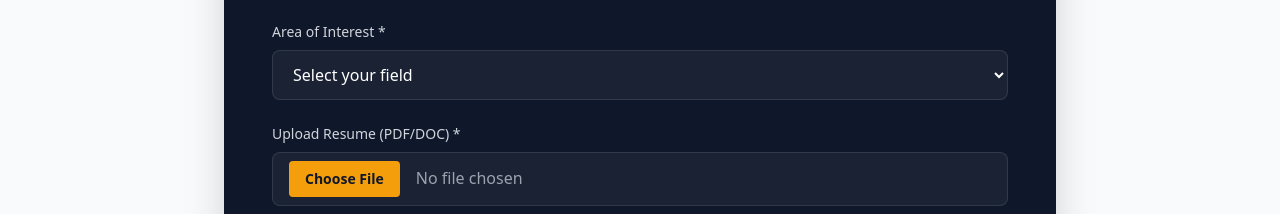
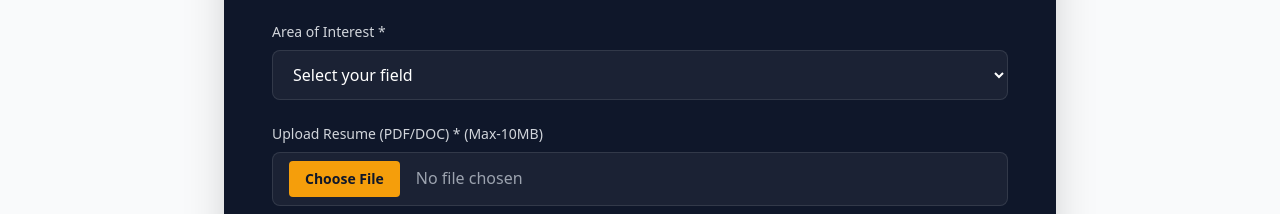
Before and after one commit to Rushikesh0910/security-site, a React (Vite) app: page /careers in a window 1280 px wide. Shown: the part 1524-1738 px from the top of the page. Built offline with nearby package versions, Linux system fonts and the light colour scheme.

Commit message:
Updated resume upload text to include 10MB limit

```diff
--- a/src/pages/CareersPage.jsx
+++ b/src/pages/CareersPage.jsx
@@ -305,7 +305,7 @@ const CareersPage = () => {
 
               <div>
                 <label className="block text-sm font-medium text-gray-300 mb-2">
-                  Upload Resume (PDF/DOC) *
+                  Upload Resume (PDF/DOC) * (Max-10MB)
                 </label>
                 <input
                   id="resume-upload"
```
